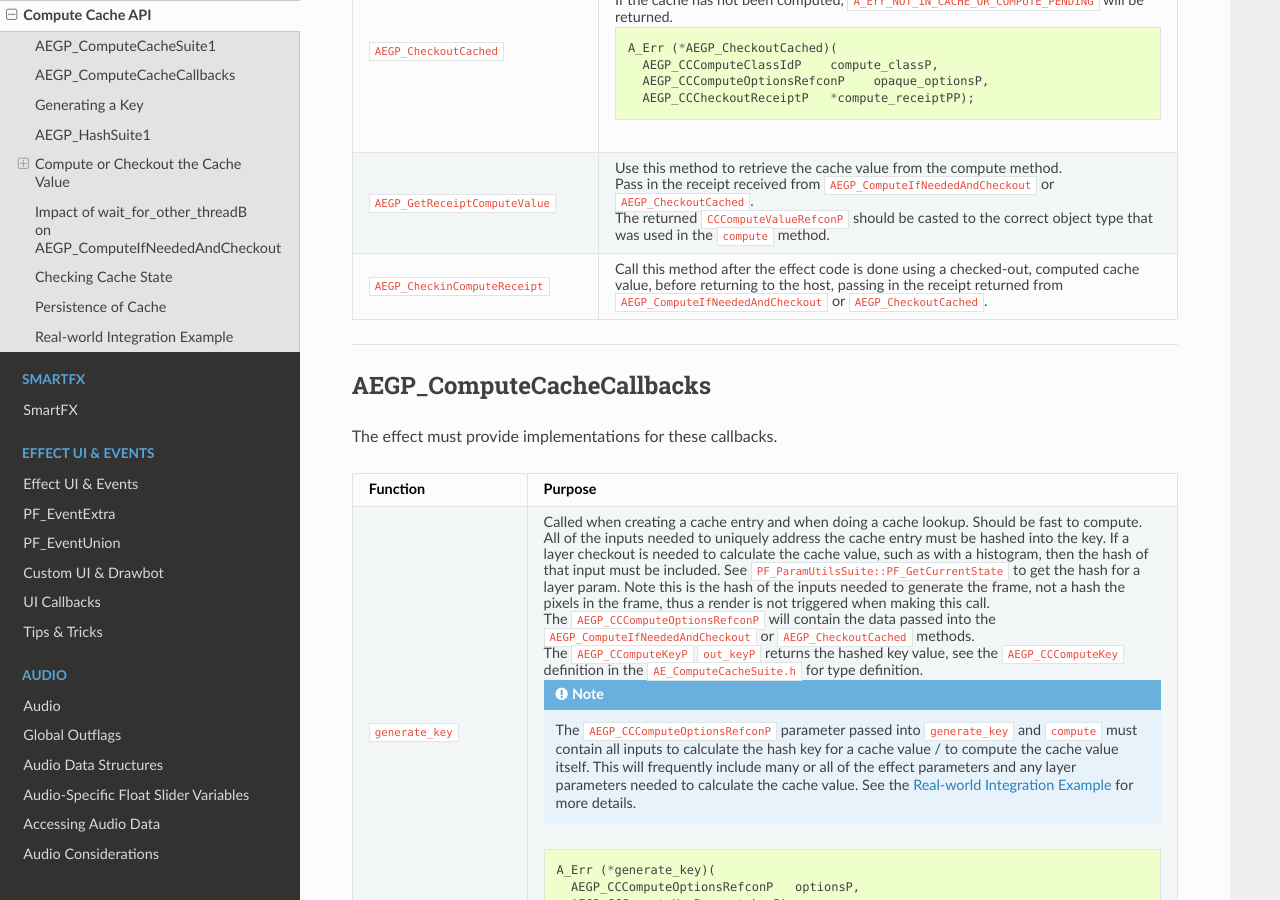
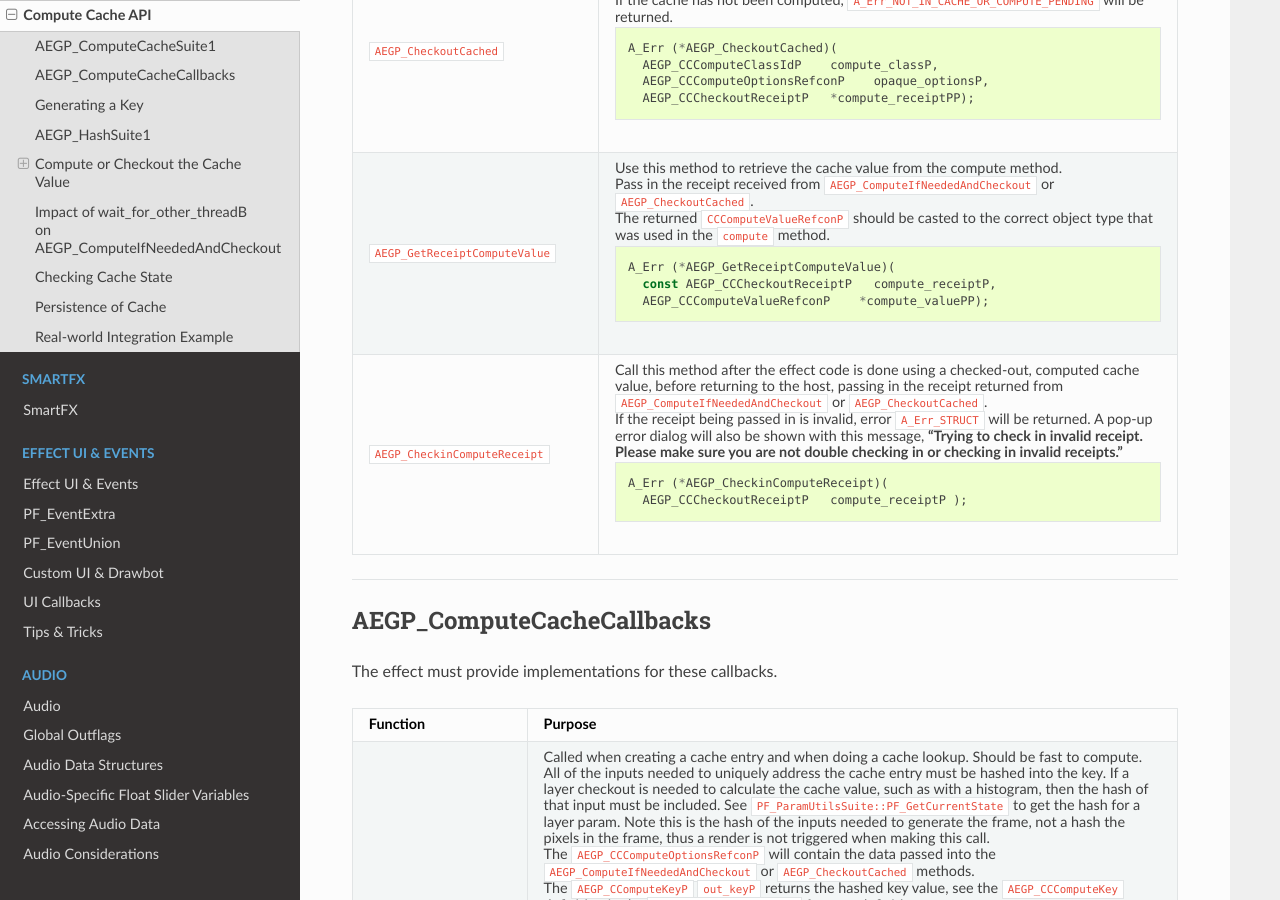
Before and after one commit to docsforadobe/after-effects-plugin-guide, a Sphinx documentation site: the page built from docs/effect-details/compute-cache-api.rst, in a window 1280 px wide and 900 px high, scrolled down 1409 px. Built offline with Sphinx 7.4.7 and the Read the Docs theme 2.0.0, drawn with Linux system fonts in a browser that asks for light colours; pages that are not in the unit, such as notebooks, are missing from menus.

Commit message:
Update error handling info for AEGP_CheckinComputeReceipt

```diff
--- a/docs/effect-details/compute-cache-api.rst
+++ b/docs/effect-details/compute-cache-api.rst
@@ -73,7 +73,7 @@ AEGP_ComputeCacheSuite1
 |                                     |                                                                                                                                                                                                                                                                                                                                                                                                                                                                                                           |
 |                                     | The returned ``CCComputeValueRefconP`` should be casted to the correct object type that was used in the ``compute`` method.                                                                                                                                                                                                                                                                                                                                                                               |
 |                                     |                                                                                                                                                                                                                                                                                                                                                                                                                                                                                                           |
-|                                     | .. code-block: c++                                                                                                                                                                                                                                                                                                                                                                                                                                                                                        |
+|                                     | .. code-block:: c++                                                                                                                                                                                                                                                                                                                                                                                                                                                                                       |
 |                                     |                                                                                                                                                                                                                                                                                                                                                                                                                                                                                                           |
 |                                     |   A_Err (*AEGP_GetReceiptComputeValue)(                                                                                                                                                                                                                                                                                                                                                                                                                                                                   |
 |                                     |     const AEGP_CCCheckoutReceiptP   compute_receiptP,                                                                                                                                                                                                                                                                                                                                                                                                                                                     |
@@ -81,7 +81,9 @@ AEGP_ComputeCacheSuite1
 +-------------------------------------+-----------------------------------------------------------------------------------------------------------------------------------------------------------------------------------------------------------------------------------------------------------------------------------------------------------------------------------------------------------------------------------------------------------------------------------------------------------------------------------------------------------+
 | ``AEGP_CheckinComputeReceipt``      | Call this method after the effect code is done using a checked-out, computed cache value, before returning to the host, passing in the receipt returned from ``AEGP_ComputeIfNeededAndCheckout`` or ``AEGP_CheckoutCached``.                                                                                                                                                                                                                                                                              |
 |                                     |                                                                                                                                                                                                                                                                                                                                                                                                                                                                                                           |
-|                                     | .. code-block: c++                                                                                                                                                                                                                                                                                                                                                                                                                                                                                        |
+|                                     | If the receipt being passed in is invalid, error ``A_Err_STRUCT`` will be returned. A pop-up error dialog will also be shown with this message, **"Trying to check in invalid receipt. Please make sure you are not double checking in or checking in invalid receipts."**                                                                                                                                                                                                                                |
+|                                     |                                                                                                                                                                                                                                                                                                                                                                                                                                                                                                           |
+|                                     | .. code-block:: c++                                                                                                                                                                                                                                                                                                                                                                                                                                                                                       |
 |                                     |                                                                                                                                                                                                                                                                                                                                                                                                                                                                                                           |
 |                                     |   A_Err (*AEGP_CheckinComputeReceipt)(                                                                                                                                                                                                                                                                                                                                                                                                                                                                    |
 |                                     |     AEGP_CCCheckoutReceiptP   compute_receiptP );                                                                                                                                                                                                                                                                                                                                                                                                                                                         |
```
